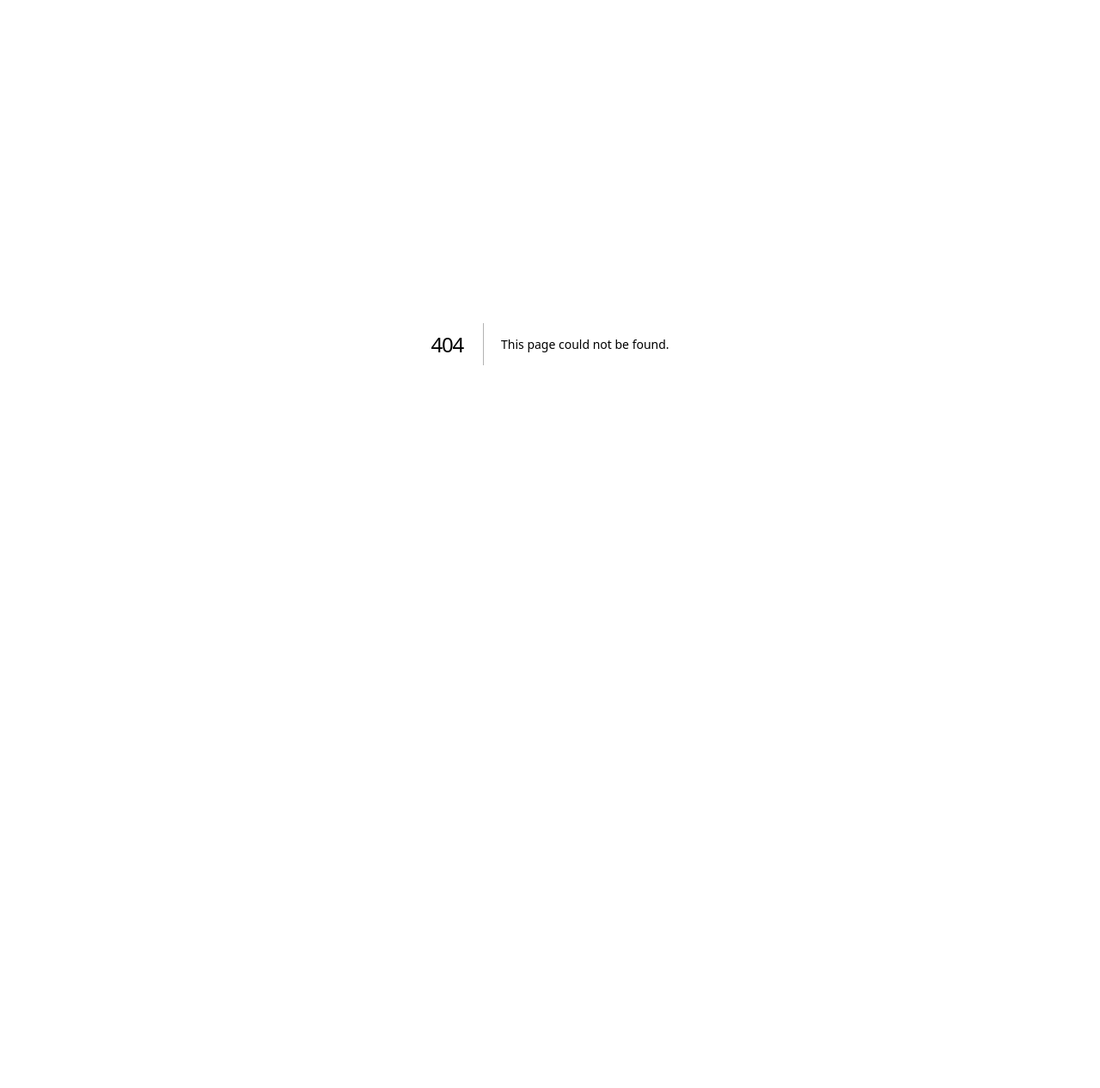
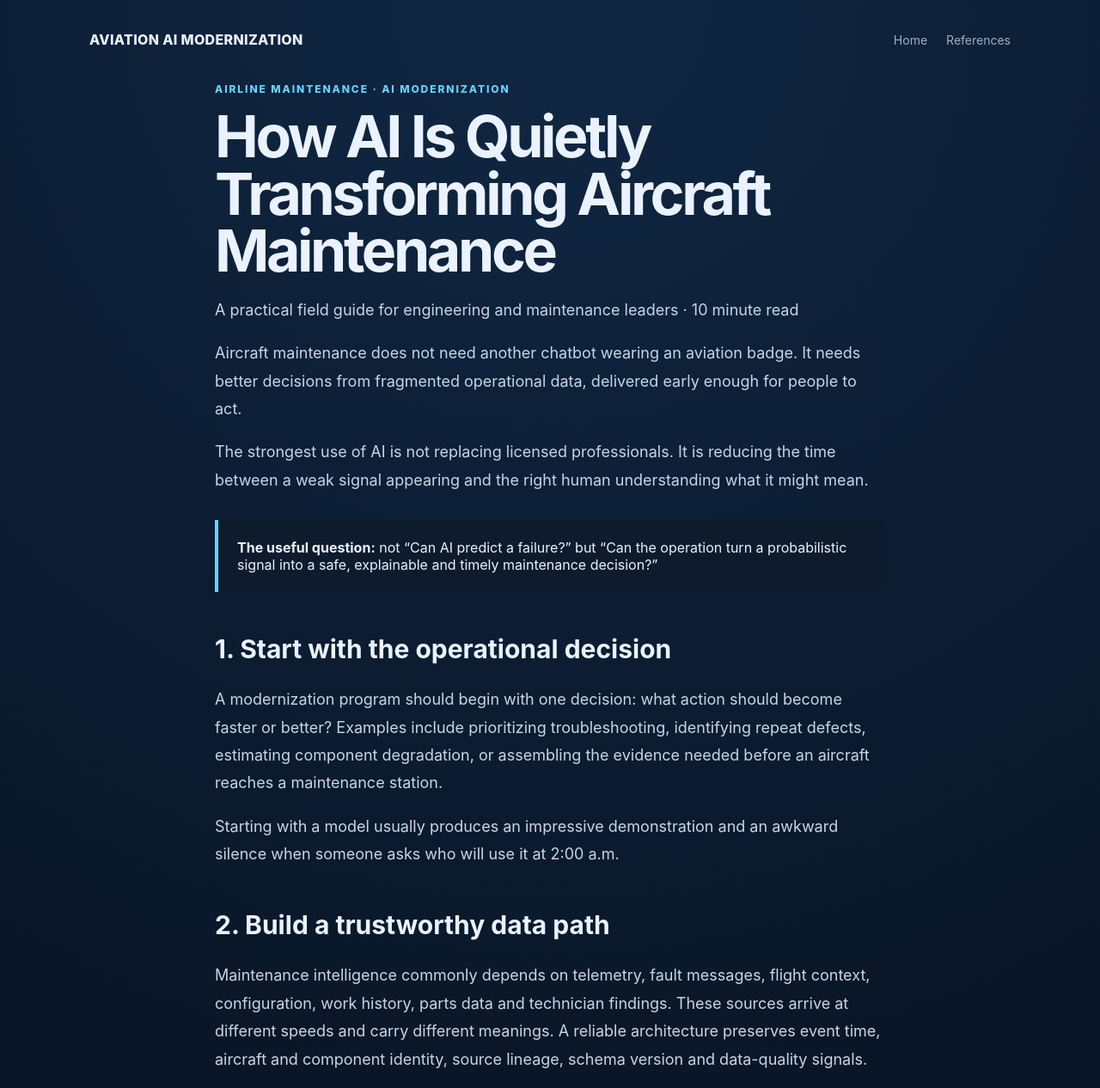
Before and after one commit to ckoredla/CK_Docs, a Next.js app: page /articles/ai-aircraft-maintenance in a window 1280 px wide. Before the commit this address had no page. Shown: the top 1266 px of the page at 86% size. Before the commit the page ends 800 px from the top, so only its background shows below. Built offline with nearby package versions, Linux system fonts and the light colour scheme.

Commit message:
Publish first aviation AI article draft

```diff
--- /dev/null
+++ b/app/articles/ai-aircraft-maintenance/page.tsx
@@ -0,0 +1,79 @@
+export const metadata = {
+  title: 'How AI Is Quietly Transforming Aircraft Maintenance',
+  description: 'A practical architecture-led guide to using AI in aircraft maintenance without confusing prediction with operational truth.'
+};
+
+export default function ArticlePage() {
+  return (
+    <main>
+      <nav><a className="brand" href="/">AVIATION AI MODERNIZATION</a><div className="navlinks"><a href="/">Home</a><a href="#references">References</a></div></nav>
+      <article className="article">
+        <div className="kicker">Airline Maintenance · AI Modernization</div>
+        <h1>How AI Is Quietly Transforming Aircraft Maintenance</h1>
+        <p className="meta">A practical field guide for engineering and maintenance leaders · 10 minute read</p>
+        <p>Aircraft maintenance does not need another chatbot wearing an aviation badge. It needs better decisions from fragmented operational data, delivered early enough for people to act.</p>
+        <p>The strongest use of AI is not replacing licensed professionals. It is reducing the time between a weak signal appearing and the right human understanding what it might mean.</p>
+
+        <div className="callout"><strong>The useful question:</strong> not “Can AI predict a failure?” but “Can the operation turn a probabilistic signal into a safe, explainable and timely maintenance decision?”</div>
+
+        <h2>1. Start with the operational decision</h2>
+        <p>A modernization program should begin with one decision: what action should become faster or better? Examples include prioritizing troubleshooting, identifying repeat defects, estimating component degradation, or assembling the evidence needed before an aircraft reaches a maintenance station.</p>
+        <p>Starting with a model usually produces an impressive demonstration and an awkward silence when someone asks who will use it at 2:00 a.m.</p>
+
+        <h2>2. Build a trustworthy data path</h2>
+        <p>Maintenance intelligence commonly depends on telemetry, fault messages, flight context, configuration, work history, parts data and technician findings. These sources arrive at different speeds and carry different meanings. A reliable architecture preserves event time, aircraft and component identity, source lineage, schema version and data-quality signals.</p>
+        <div className="diagram">{`Aircraft and ground systems
+          ↓
+Secure ingestion and event streaming
+          ↓
+Raw, immutable operational data
+          ↓
+Normalization + aircraft/component context
+          ↓
+Rules, statistical models and ML inference
+          ↓
+Explainable maintenance insight
+          ↓
+Human review inside the maintenance workflow
+          ↓
+Outcome captured for continuous learning`}</div>
+
+        <h2>3. Combine rules, statistics and machine learning</h2>
+        <p>Not every maintenance problem deserves a neural network. Deterministic rules remain valuable when limits are known. Statistical methods are often sufficient for drift and anomaly detection. Machine learning becomes useful when patterns span many variables, operating conditions and historical outcomes.</p>
+        <p>A mature platform can route each use case through the simplest method that works, because complexity is not a business outcome despite the technology industry's heroic attempts to sell it as one.</p>
+
+        <h2>4. Make every recommendation explainable</h2>
+        <p>A useful alert should show the supporting signals, relevant history, confidence, known limitations and the reason it appeared now. Generative AI can summarize this evidence, but it should retrieve from governed sources and clearly separate recorded facts from generated interpretation.</p>
+        <p>For safety-sensitive workflows, the system should assist investigation and prioritization. Authority remains with qualified personnel and established procedures.</p>
+
+        <h2>5. Design for feedback, not applause</h2>
+        <p>The platform should capture whether an alert was useful, what action followed, what technicians found and whether the suspected condition was confirmed. That feedback is essential for measuring false positives, missed detections, lead time and operational value.</p>
+        <p>Without outcome feedback, the organization owns a prediction machine. With feedback, it begins to own a learning system.</p>
+
+        <h2>A practical AWS-oriented pattern</h2>
+        <p>A representative implementation can use managed ingestion and streaming, durable object storage for immutable history, cataloged analytical data, container or serverless processing, governed model endpoints, and event-driven delivery into maintenance applications. The exact services matter less than the boundaries: ingestion, storage, context, inference, explanation, workflow and feedback must remain observable and independently evolvable.</p>
+
+        <h2>What to measure</h2>
+        <ul>
+          <li>Advance notice before a confirmed maintenance condition</li>
+          <li>False-positive and missed-detection rates</li>
+          <li>Troubleshooting time saved</li>
+          <li>Repeat-defect reduction</li>
+          <li>Operational adoption by maintenance users</li>
+          <li>Traceability from recommendation to source evidence</li>
+        </ul>
+
+        <h2>Final principle</h2>
+        <p>AI modernization succeeds when it improves a real operational decision, fits the existing safety and maintenance process, and earns trust through evidence. The model is only one component. The product is the complete decision system around it.</p>
+
+        <h2 id="references">Starting references</h2>
+        <ul>
+          <li><a href="https://www.faa.gov/regulations_policies/handbooks_manuals/aviation" target="_blank">FAA aviation handbooks and manuals</a></li>
+          <li><a href="https://ntrs.nasa.gov/" target="_blank">NASA Technical Reports Server</a></li>
+          <li><a href="https://docs.aws.amazon.com/wellarchitected/latest/framework/welcome.html" target="_blank">AWS Well-Architected Framework</a></li>
+          <li><a href="https://docs.aws.amazon.com/whitepapers/latest/serverless-architectures-lambda/welcome.html" target="_blank">AWS serverless architecture guidance</a></li>
+        </ul>
+      </article>
+    </main>
+  );
+}
```
